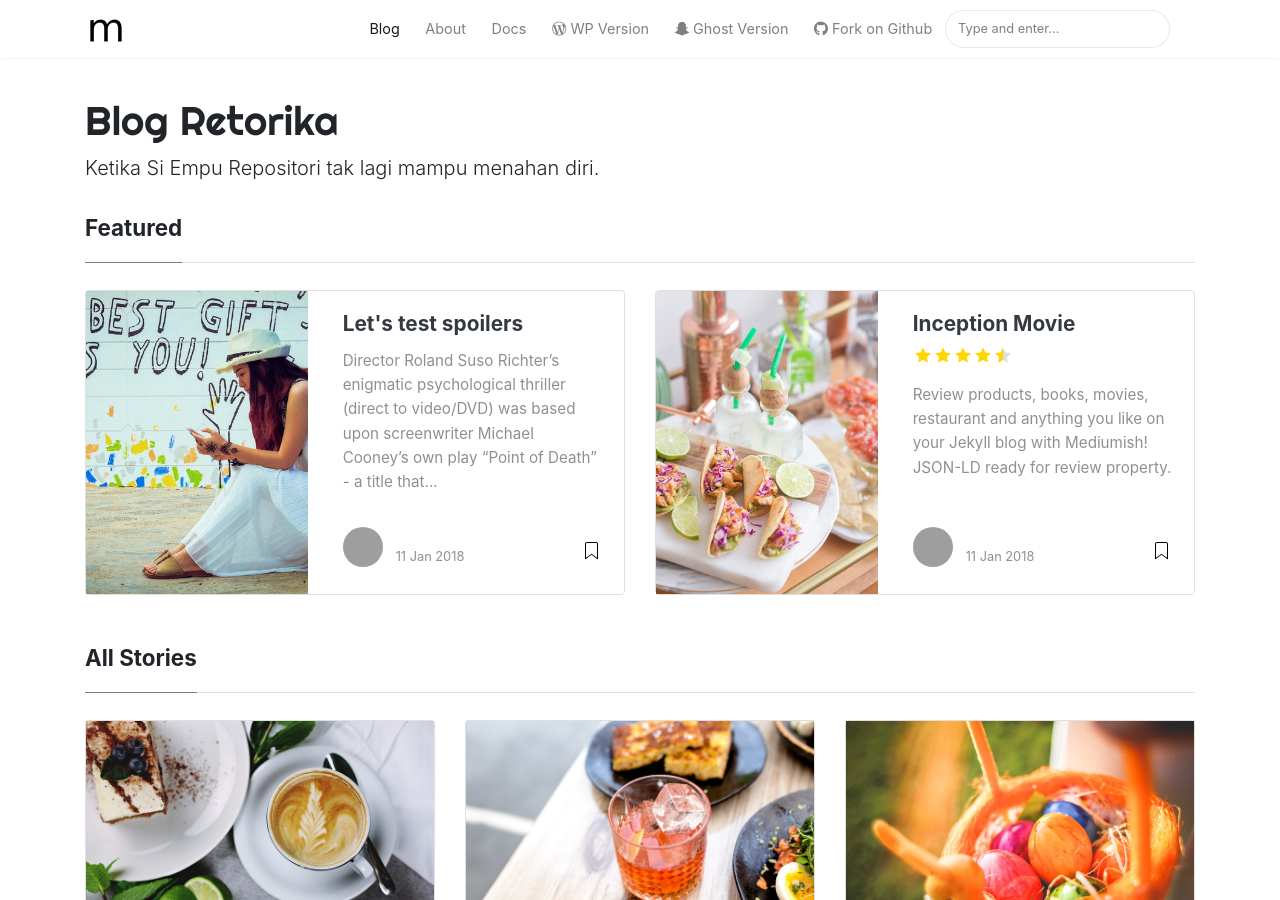
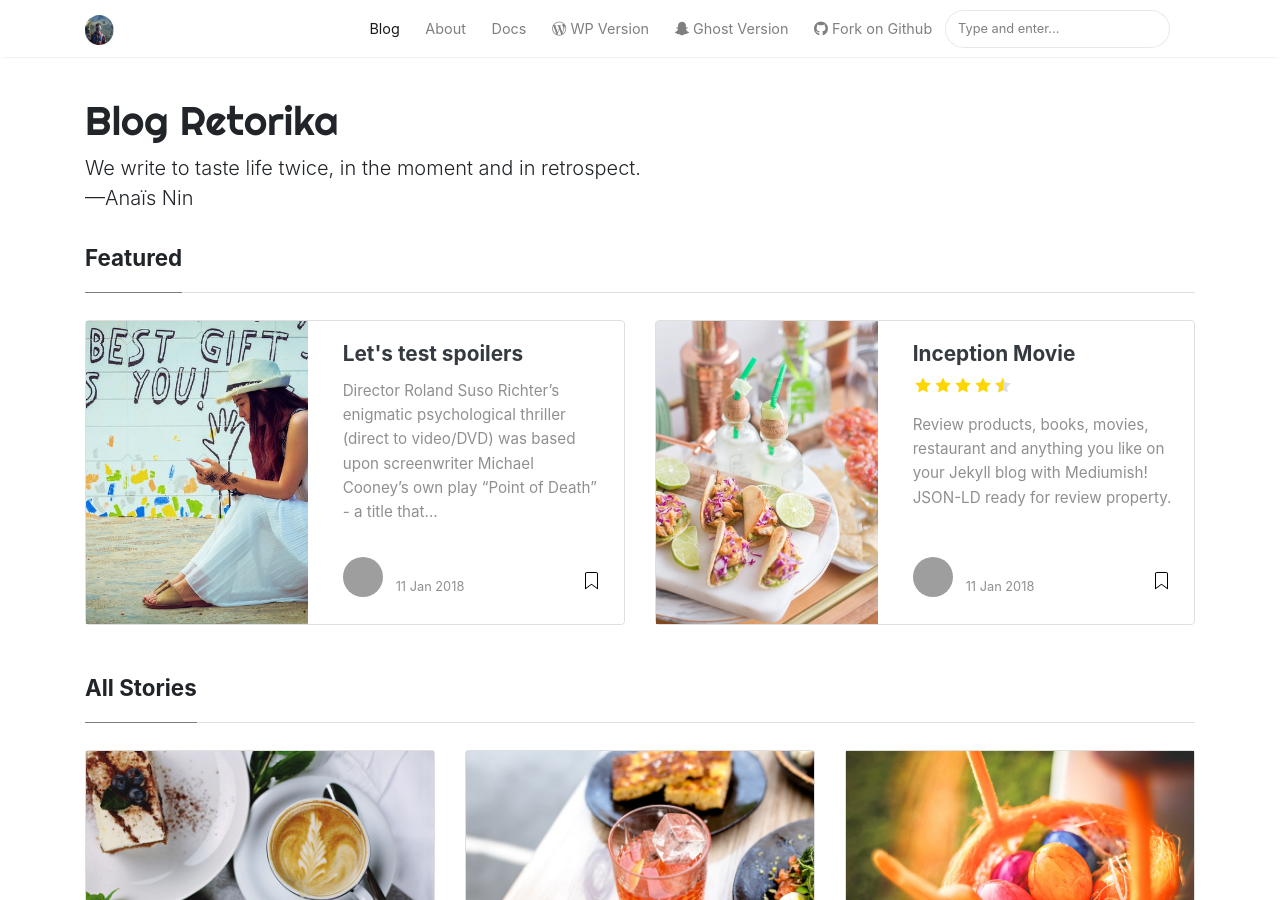
Before and after one commit to aksalsf/blog, a Jekyll site: the page built from index.html, in a window 1280 px wide and 900 px high. Built offline with Jekyll 4.4.1, drawn with Linux system fonts in a browser that asks for light colours; nearby versions of some CDN libraries; the list of posts is cut into pages by our own code; grey boxes are pictures that could not be loaded.

Commit message:
Update config and logo

```diff
--- a/_config.yml
+++ b/_config.yml
@@ -1,7 +1,7 @@
 # Site
 name: "Blog Retorika"
 title: "Blog Retorika"
-description: "Ketika Si Empu Repositori tak lagi mampu menahan diri."
+description: "We write to taste life twice, in the moment and in retrospect.<br>—Anaïs Nin"
 logo: 'assets/images/logo.png'
 favicon: 'assets/images/logo.png'
 baseurl: /blog
@@ -16,7 +16,7 @@ authors:
   aksal:
     name: Aksal
     display_name: Aksal
-    gravatar:
+    avatar: assets/images/logo.png
     email: aksal.sf@gmail.com
     web: https://aksalsf.github.io/blog/
     twitter:
```
Also changed, not shown: assets/images/logo.png.
